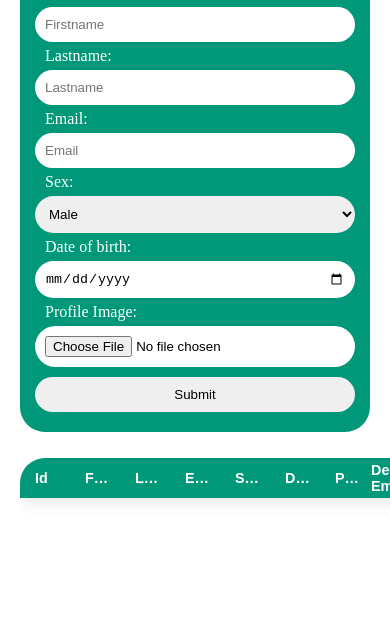
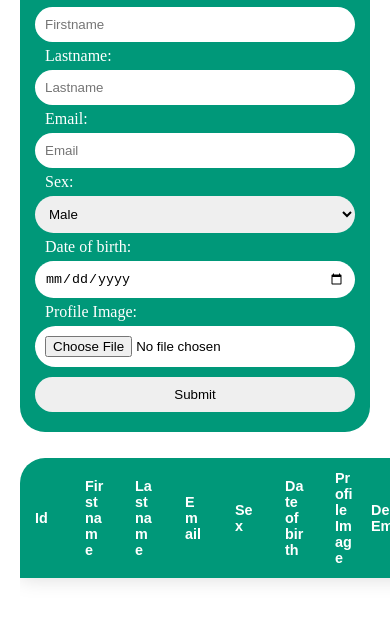
Before and after one commit to NagyKrisztianEndrePrincipal33/cms_fe_training, a plain HTML site: page index.html in a window 390 px wide. Shown: the part 172-792 px from the top of the page. Drawn offline with Linux system fonts and the light colour scheme.

Commit message:
Fix table on extra small screen

```diff
--- a/style.css
+++ b/style.css
@@ -6,10 +6,9 @@ body {
     border-collapse: collapse;
     font-size: 0.9em;
     font-family: sans-serif;
-    min-width: 400px;
     box-shadow: 0 0 20px rgba(0, 0, 0, 0.15);
+    table-layout: fixed;
     width: 100%;
-    table-layout: fixed;
 }
 
 .styled-table .table-header-row {
@@ -20,6 +19,10 @@ body {
 
 .tabble-cell {
     padding: 12px 15px;
+    width: auto;
+    min-width: 50px;
+    max-width: 300px;
+    box-sizing: border-box;
     overflow: hidden;
     text-overflow: ellipsis;
     white-space: nowrap;
@@ -191,3 +194,16 @@ cms-component .styled-form {
         height: 700px;
     }
 }
+
+@media only screen and (max-width: 700px) {
+    .styled-table {
+        table-layout: auto;
+        width: 700px;
+    }
+    .styled-table .tabble-cell {
+        word-wrap: break-word;
+        white-space: inherit;
+        word-wrap: break-word;
+        max-width: calc((100vw - 20px) / 8);
+    }
+}
```
